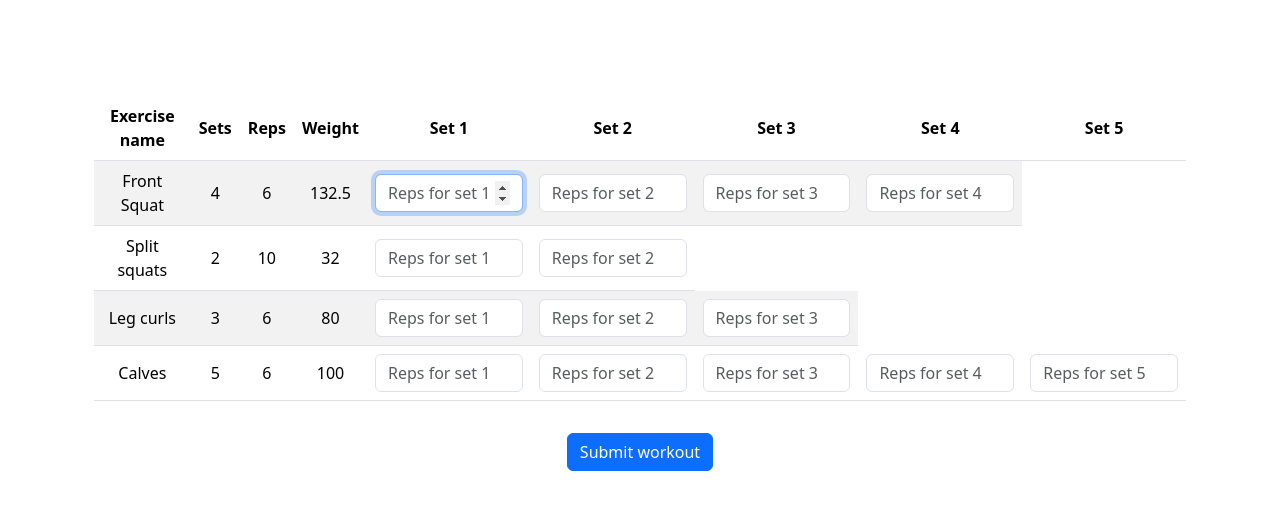
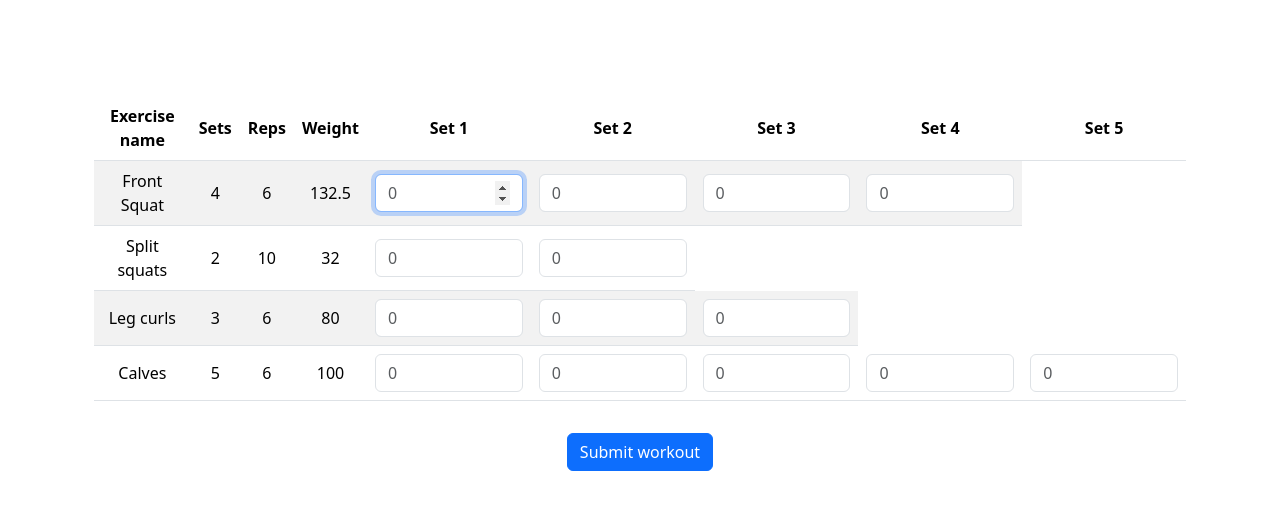
Before and after one commit to LSchou1/FitnessTracker, a Flask app: page /workout in a window 1280 px wide. Shown: the part 76-586 px from the top of the page. Run offline with Flask 3, Linux system fonts and the light colour scheme; a user stored in the database is signed in; some libraries are stand-ins or nearby versions.

Commit message:
Previous workout reps is now placeholder for new workout

```diff
--- a/app.py
+++ b/app.py
@@ -154,6 +154,7 @@ def workout():
                 exerciseGroups[exerciseId].append(reps)
 
             currentTime = datetime.datetime.now().strftime('%Y-%m-%d')
+            currentTime = datetime.datetime.now()
 
             # Process each exercise group
             for exerciseId, repsList in exerciseGroups.items():
@@ -168,13 +169,28 @@ def workout():
                 currentWeight = exerciseInfo["start_weight"]
                 progressionWeight = exerciseInfo["progression_weight"]
 
+                # make an combined string with all reps ex: 1/2/5/5/
+                allRepsInString = ""
+                print(f"repsList: {repsList}")
+                for rep in repsList:
+                    if allRepsInString:
+                        allRepsInString += "/"
+                    allRepsInString += str(rep)
+                print(f"allRepsInString: {allRepsInString}")
                 # if true
                 if allSetsMeetReps:
                     newWeight = currentWeight + progressionWeight
-                    db.execute("INSERT INTO exercise_weights (exercise_id, weight, time) VALUES(?, ?, ?)", exerciseId, currentWeight, currentTime)
-                    db.execute("UPDATE exercises SET start_weight = ? WHERE exercise_id = ?", newWeight, exerciseId)
+                    # insert into exercise_weights with new weight, time and reps for each set
+                    db.execute("INSERT INTO exercise_weights (exercise_id, weight, time, reps) VALUES(?, ?, ?, ?)", exerciseId, currentWeight, currentTime, allRepsInString)
+
+                    # update exercises with new weight and reset reps for each sets
+                    db.execute("UPDATE exercises SET start_weight = ?, previous_reps = '' WHERE exercise_id = ?", newWeight, exerciseId)
                 else:
-                    db.execute("INSERT INTO exercise_weights (exercise_id, weight, time) VALUES(?, ?, ?)", exerciseId, currentWeight, currentTime)
+                    # insert into exercise_weights with current weight, time and reps for each set
+                    db.execute("INSERT INTO exercise_weights (exercise_id, weight, time, reps) VALUES(?, ?, ?, ?)", exerciseId, currentWeight, currentTime, allRepsInString)
+
+                    # update exercise with previous reps for each set
+                    db.execute("UPDATE exercises SET previous_reps = ? WHERE exercise_id = ?", allRepsInString, exerciseId)
 
             return redirect("/")
 
@@ -184,15 +200,25 @@ def workout():
 
         # load all exercises from DB
         exercises = db.execute("SELECT * FROM exercises WHERE program_id = ?", workoutId)
+
         # check if dict is empty
         if exercises is None:
             return redirect("/")
 
-        # find max sets
+        # find max sets to make enough columns
+        # find reps from previous workout
         maxSet = 0
         for ex in exercises:
+            # find max sets
             if ex["sets"] > maxSet:
                 maxSet = ex["sets"]
+
+            if ex["previous_reps"]:
+                ex["previous_reps"] = ex["previous_reps"].split("/")
+                print(ex["previous_reps"])
+            else:
+                ex["previous_reps"] = []
+
 
         return render_template("workout.html", exercises=exercises, maxSet=maxSet)
 
--- a/templates/workout.html
+++ b/templates/workout.html
@@ -27,9 +27,9 @@
                             <td>{{ exercise.sets }}</td>
                             <td>{{ exercise.reps }}</td>
                             <td>{{ exercise.start_weight }}</td>
-                            {% for i in range(1, exercise.sets + 1) %}
+                            {% for i in range(0, exercise.sets) %}
                             <td style="width: 15%;">
-                                <input  autocomplete="off" autofocus class="form-control" name="exercise_{{exercise.exercise_id}}_set_{{i}}" placeholder="Reps for set {{ i }}" type="number" min="0" required>
+                                <input  autocomplete="off" autofocus class="form-control" name="exercise_{{exercise.exercise_id}}_set_{{i}}" placeholder="{{ exercise.previous_reps[i] if i < exercise.previous_reps|length else '0' }}" type="number" min="0" required>
                             </td>
                             {% endfor %}
                         </tr>
```
Also changed, not shown: database.db.
